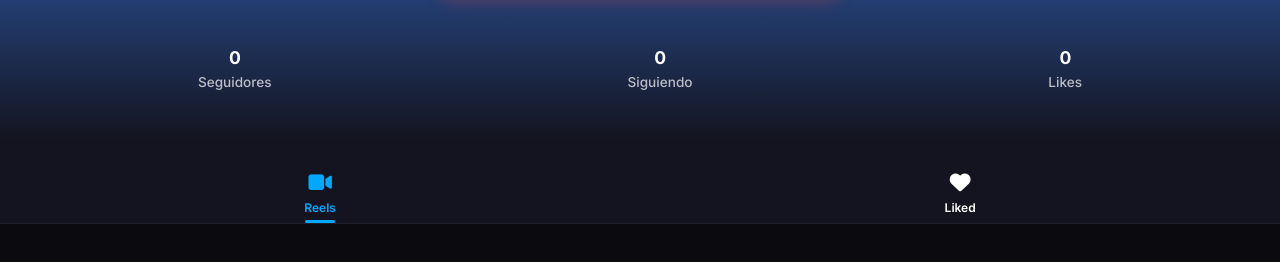
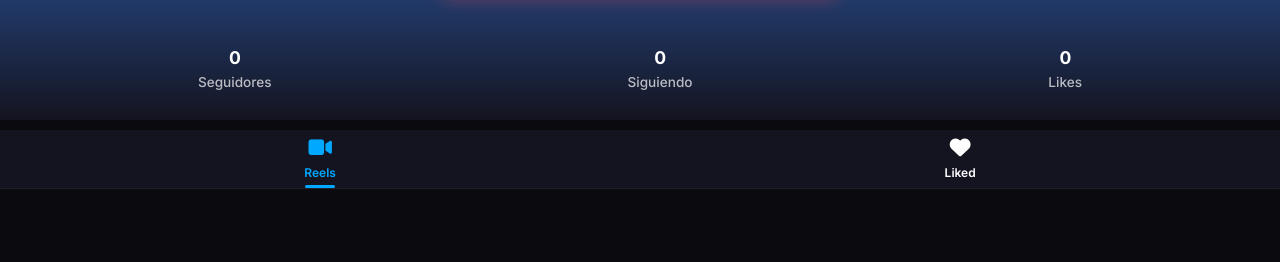
Before and after one commit to Nixooo/likering-backend, a website: page streamer.html in a window 1280 px wide. Shown: the part 318-580 px from the top of the page. Drawn offline with Linux system fonts and the light colour scheme.

Commit message:
Fix: Eliminar espacio entre estadisticas y tabs - padding y margin ajustados

```diff
--- a/streamer.html
+++ b/streamer.html
@@ -353,10 +353,11 @@
         display: flex;
         justify-content: space-around;
         width: 100%;
-        padding: 20px 0;
+        padding: 20px 0 0 0;
         border-top: none;
         border-bottom: none;
         margin-top: 10px;
+        margin-bottom: 0;
     }
 
     .stat-item {
@@ -382,9 +383,14 @@
     /* ===== BIO SECTION ===== */
     .profile-bio-section {
         width: 100%;
-        padding: 12px 20px 4px 20px;
+        padding: 0 20px;
         background: var(--bg-secondary);
         border-top: none;
+        margin: 0;
+    }
+
+    .profile-bio-section:empty {
+        display: none;
     }
 
     .bio-text {
@@ -423,7 +429,7 @@
         position: sticky;
         top: 0;
         z-index: 10;
-        margin-top: -1px;
+        margin-top: 0;
     }
 
     .tab-item {
```
